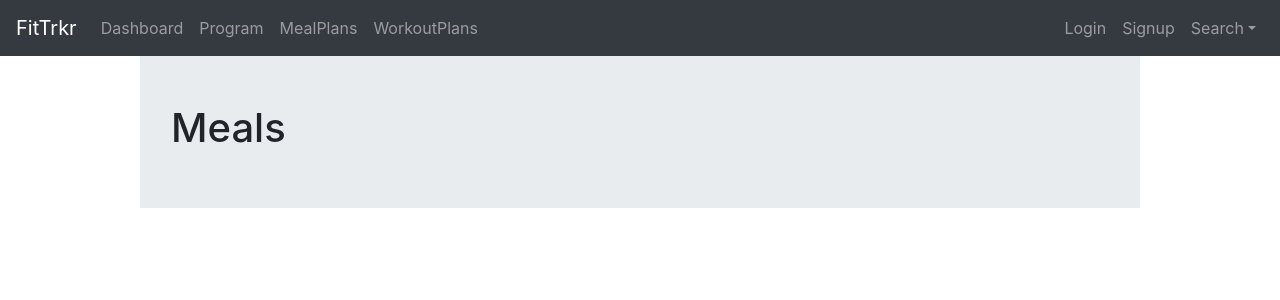
After one commit to joshua-deans/FitTrkr, a Flask app: page /meals in a window 1280 px wide. The commit adds this page. Shown: the top 300 px of the page. Run offline with Flask 2, Linux system fonts and the light colour scheme; data that the repository does not hold is empty; some libraries are stand-ins or nearby versions.

Commit message:
Changes to add the various workouts trainers meals and the routes attached

```diff
--- a/app.py
+++ b/app.py
@@ -110,6 +110,107 @@ def login():
             return resp
     return render_template('auth/login.html', form=form)
 
+
+
+# Route for workouts
+@app.route("/workouts")
+def workouts():
+    cur = mysql.connection.cursor()
+    result = cur.execute("SELECT * FROM workouts")
+    Workouts = cur.fetchall()
+
+    if result > 0:
+        return render_template('workouts.html', workouts=Workouts)
+    else:
+        msg = "No workouts Found"
+        return render_template('workouts.html', msg=msg)
+    cur.close()
+
+    return render_template('workouts.html', workouts = Workouts)
+
+@app.route("/workout/<string:id>/")
+def workout(workoutID):
+    cur = mysql.connection.cursor()
+    result = cur.execute("SELECT * FROM workouts WHERE id = %s," (workoutID))
+    Workout = cur.fetchone()
+
+    if result > 0:
+        return render_template('workout.html', workout=Workout)
+    else:
+        msg = "No workouts Found"
+        return render_template('workouts.html', msg=msg)
+    cur.close()
+
+    return render_template('workouts.html', workouts = Workout)
+
+
+
+
+# Route for meals
+@app.route("/meals")
+def meals():
+    cur = mysql.connection.cursor()
+    result = cur.execute("SELECT * FROM meals")
+    Meals = cur.fetchall()
+
+    if result > 0:
+        return render_template('meals.html', meals=Meals)
+    else:
+        msg = "No workouts Found"
+        return render_template('meals.html', msg=msg)
+    cur.close()
+
+    return render_template('meals.html', meals = Meals)
+
+# Route for single meals
+@app.route("/meal/<string:id>/")
+def meal(mealID):
+    cur = mysql.connection.cursor()
+    result = cur.execute("SELECT * FROM meals WHERE id = %s", (mealID))
+    Meal = cur.fetchone()
+
+    if result > 0:
+        return render_template('meal.html', meal=Meal)
+    else:
+        msg = "No workouts Found"
+        return render_template('meals.html', msg=msg)
+    cur.close()
+
+    return render_template('meals.html', meals = Meal)
+
+# Route for trainers
+@app.route("/trainers")
+def trainers():
+    cur = mysql.connection.cursor()
+    result = cur.execute("SELECT * FROM trainer")
+    Trainers = cur.fetchall()
+
+    if result > 0:
+        return render_template('trainers.html', trainers=Trainers)
+    else:
+        msg = "No workouts Found"
+        return render_template('trainers.html', msg=msg)
+    cur.close()
+
+    return render_template('trainers.html', trainers = Trainers)
+
+# Route for single trainer
+@app.route("/trainer/<string:id>/")
+def trainer(trainerID):
+    cur = mysql.connection.cursor()
+    result = cur.execute("SELECT * FROM trainer WHERE id = %s", (trainerID))
+    Trainer = cur.fetchone()
+
+    if result > 0:
+        return render_template('trainer.html', trainer=Trainer)
+    else:
+        msg = "No workouts Found"
+        return render_template('trainers.html', msg=msg)
+    cur.close()
+
+    return render_template('trainers.html', trainers = Trainer)
+
+
 # Note: This is in debug mode. This means that it restarts with changes
 if __name__ == "__main__":
     app.run(debug=True)
--- a/templates/base.html
+++ b/templates/base.html
@@ -8,10 +8,38 @@
 
 {% block nav_items %}
 <li class="nav-item">
+    <a class="nav-link" href="/login">Dashboard</a>
+</li>
+<li class="nav-item">
+    <a class="nav-link" href="/login">Program</a>
+</li>
+<li class="nav-item">
+    <a class="nav-link" href="/login">MealPlans</a>
+</li>
+<li class="nav-item">
+    <a class="nav-link" href="/login">WorkoutPlans</a>
+</li>
+{% endblock %}
+
+{% block nav_items_right %}
+<li class="nav-item">
     <a class="nav-link" href="/login">Login</a>
 </li>
 <li class="nav-item">
     <a class="nav-link" href="/signup">Signup</a>
+</li>
+
+<li class="nav-item dropdown">
+    <a class="dropdown-toggle nav-link" data-toggle="dropdown" href="#">Search</a>
+    <span class="caret"></span></a>
+    <ul class="dropdown-menu">
+        <!-- Search all meals by Workout name, meal name, trainer
+        As you click each you see all the pages, then on the page
+        itself there is a search box that would run the query-->
+        <li><a href="/workouts">Workouts</a></li>
+        <li><a href="/meals">Meals</a></li>
+        <li><a href="/trainers">Trainers</a></li>
+    </ul>
 </li>
 {% endblock %}
 
--- a/templates/layout.html
+++ b/templates/layout.html
@@ -3,6 +3,7 @@
 <head>
     <meta charset="UTF-8">
     <title>{% block title %}{% endblock %}</title>
+    <meta name="viewport" content="width=device-width, initial-scale=1">
 	<link rel="stylesheet" href="https://stackpath.bootstrapcdn.com/bootstrap/4.1.1/css/bootstrap.min.css" integrity="sha384-WskhaSGFgHYWDcbwN70/dfYBj47jz9qbsMId/iRN3ewGhXQFZCSftd1LZCfmhktB" crossorigin="anonymous">
     <link rel="stylesheet" type="text/css" href="{{ url_for('static',filename='styles/general_style.css') }}">
     <script src="https://code.jquery.com/jquery-3.3.1.slim.min.js" integrity="sha384-q8i/X+965DzO0rT7abK41JStQIAqVgRVzpbzo5smXKp4YfRvH+8abtTE1Pi6jizo" crossorigin="anonymous"></script>
@@ -12,21 +13,23 @@
 </head>
 <body>
 
-<nav class="navbar navbar-expand-md navbar-dark bg-dark">
-  <a class="navbar-brand" href="/">Fitness Tracker</a>
-  <button class="navbar-toggler" type="button" data-toggle="collapse" data-target="#navbarsExampleDefault" aria-controls="navbarsExampleDefault" aria-expanded="false" aria-label="Toggle navigation">
+    <nav class="navbar navbar-expand-lg navbar-dark bg-dark">
+        <a class="navbar-brand" href="/">FitTrkr</a>
+        <button class="navbar-toggler" type="button" data-toggle="collapse" data-target="#navbarTogglerDemo01" aria-controls="navbarTogglerDemo01" aria-expanded="false" aria-label="Toggle navigation">
             <span class="navbar-toggler-icon"></span>
         </button>
 
-  <div class="collapse navbar-collapse justify-content-end" id="navbarsExampleDefault">
-    <ul class="navbar-nav">
+        <div class="collapse navbar-collapse" id="navbarTogglerDemo01">
+            <ul class="navbar-nav mr-auto mt-2 mt-lg-0">
                     {% block nav_items %}
-
+                    {% endblock %}
+            </ul>
+            <ul class="navbar-nav navbar-right">
+                    {% block nav_items_right %}
                     {% endblock %}
             </ul>
         </div>
     </nav>
-<br>
 	{% block body %}
 
 	{% endblock %}
--- /dev/null
+++ b/templates/meals.html
@@ -0,0 +1,25 @@
+{% extends 'base.html' %}
+
+{% block title %} FitTracker Meals {% endblock %}
+
+{% block body %}
+<div class="container">
+    <div class="jumbotron jumbotron-fluid mx-auto px-3 py-5">
+	  <div class="container">
+            <h1>Meals</h1>
+            <div class="mealsSearch">
+
+            </div>
+
+            <div class="mealsList">
+                    <ul class="list-group">
+                        {% for meal in meals %}
+                            <li class="list-group-item"><a href="meal/{{meal.mealID}}">{{meal.mealName}}</a></li>
+                        {% endfor %}
+                    </ul>
+            </div>
+	  </div>
+	</div>
+</div>
+
+{% endblock %}
```
Also changed, not shown: templates/auth/login.html (+1 -10 lines), templates/auth/signup.html (+1 -10 lines), templates/meal.html (added, +16 -0 lines), templates/trainer.html (added, +14 -0 lines), templates/trainers.html (added, +26 -0 lines), templates/workout.html (added, +14 -0 lines), templates/workouts.html (added, +25 -0 lines). Lines whose indentation alone changed are shown as unchanged.
